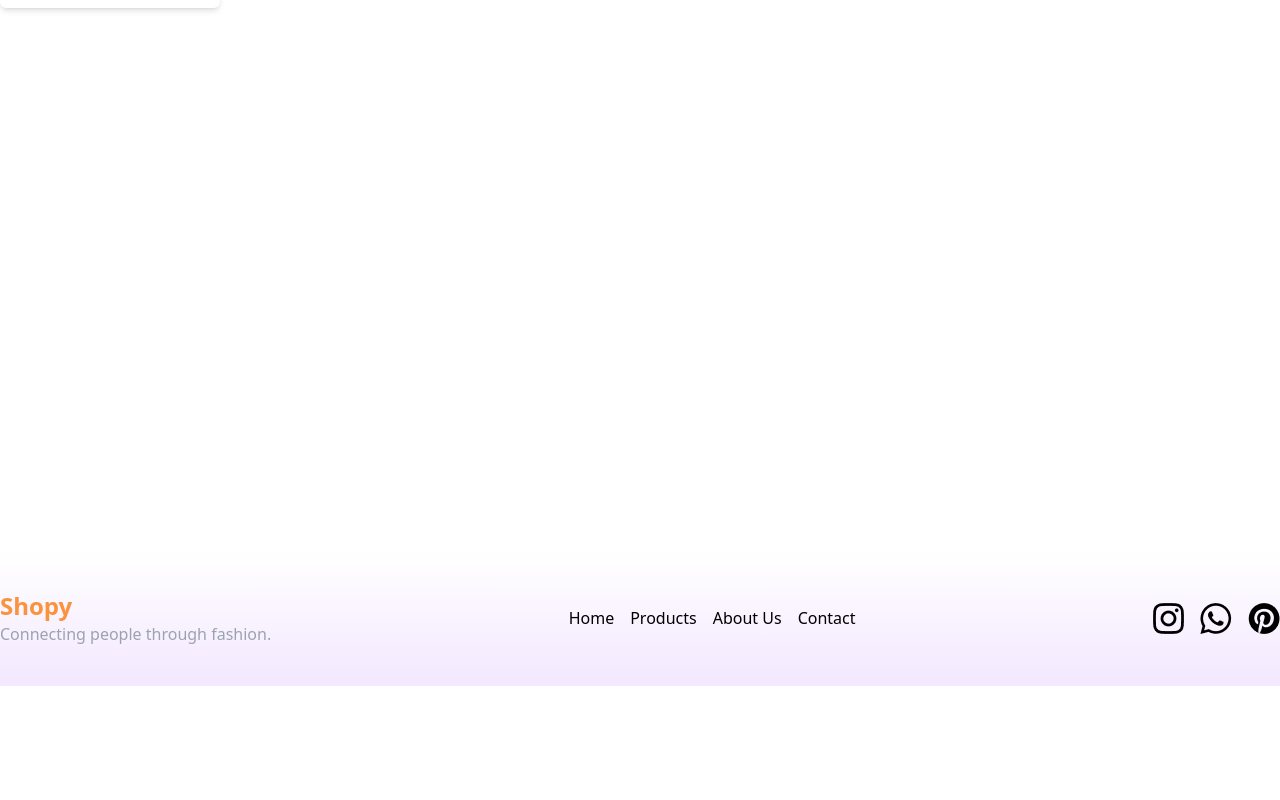
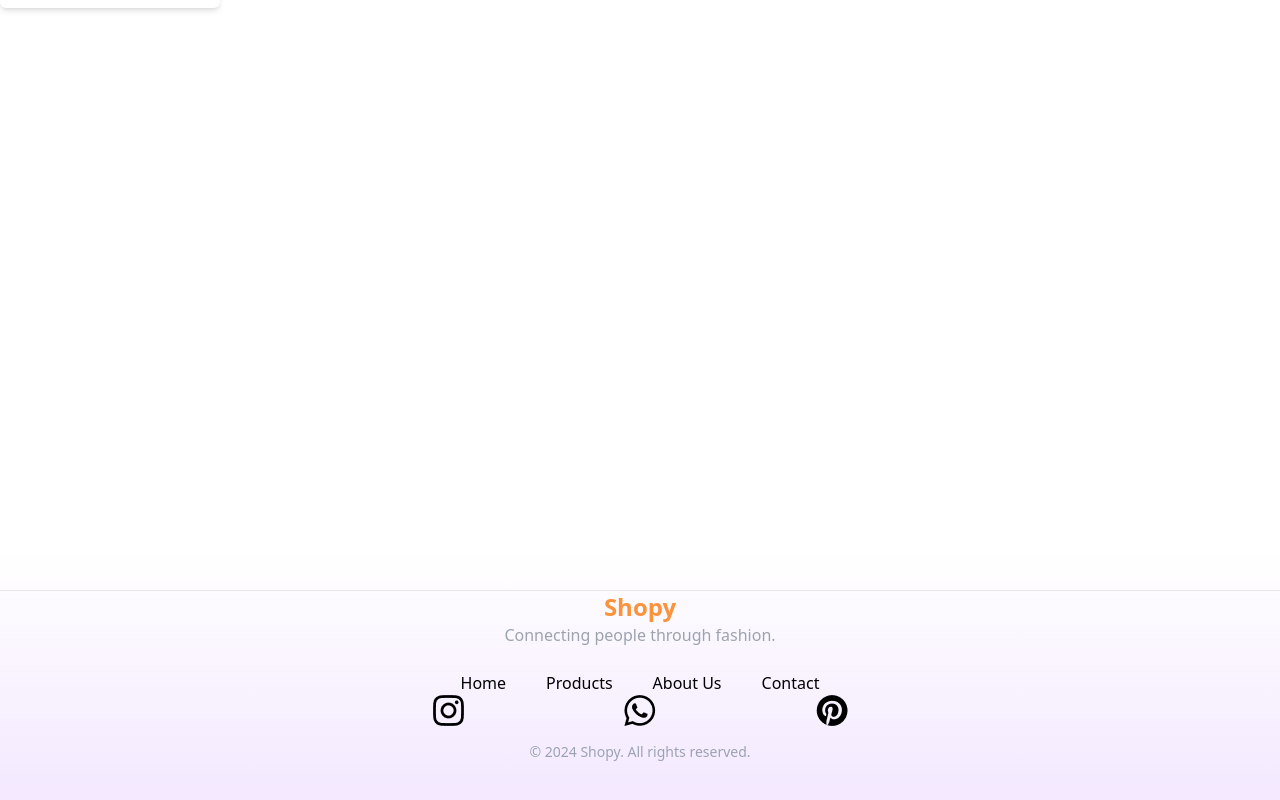
Before and after one commit to mohitparmar1/Shopy, a React (Vite) app: page /cart in a window 1280 px wide. Shown: the part 368-1168 px from the top of the page. Before the commit the page ends 1054 px from the top, so only its background shows below. Built offline with nearby package versions, Linux system fonts and the light colour scheme.

Commit message:
Changed footer
Updated the footer of home page , centered the content , added copyright for the webpage

```diff
--- a/src/Components/Footer.jsx
+++ b/src/Components/Footer.jsx
@@ -1,17 +1,66 @@
+// import React from "react";
+// import instaIcon from "../assets/instagram_icon.png";
+// import pintesterIcon from "../assets/pintester_icon.png";
+// import whatsappIcon from "../assets/whatsapp_icon.png";
+// const Footer = () => {
+//   return (
+//     <footer className="bg-gradient-to-t from-purple-100 to-white text-black py-10 ">
+//       <div className="container mx-auto flex flex-col md:flex-row items-center justify-between">
+//         <div className="mb-4 md:mb-0">
+//           <h2 className="text-2xl font-bold text-orange-400">Shopy</h2>
+//           <p className="text-gray-400">Connecting people through fashion.</p>
+//         </div>
+
+//         <div className="flex items-center space-x-4">
+//           <a href="#" className="hover:text-gray-400">
+//             Home
+//           </a>
+//           <a href="#" className="hover:text-gray-400">
+//             Products
+//           </a>
+//           <a href="#" className="hover:text-gray-400">
+//             About Us
+//           </a>
+//           <a href="#" className="hover:text-gray-400">
+//             Contact
+//           </a>
+//         </div>
+//         <div className="flex items-center gap-4">
+//           <div className="">
+//             <img src={instaIcon} />
+//           </div>
+//           <div className="">
+//             <img src={whatsappIcon} />
+//           </div>
+//           <div>
+//             <img src={pintesterIcon} />
+//           </div>
+//         </div>
+//       </div>
+//     </footer>
+//   );
+// };
+
+// export default Footer;
+
 import React from "react";
 import instaIcon from "../assets/instagram_icon.png";
+import pintesterIcon from "../assets/pintester_icon.png";
 import whatsappIcon from "../assets/whatsapp_icon.png";
-import pintesterIcon from "../assets/pintester_icon.png";
+
 const Footer = () => {
   return (
-    <footer className="bg-gradient-to-t from-purple-100 to-white text-black py-10 ">
-      <div className="container mx-auto flex flex-col md:flex-row items-center justify-between">
-        <div className="mb-4 md:mb-0">
+    <footer className="bg-gradient-to-t from-purple-100 to-white text-black py-10">
+      <div className="container mx-auto">
+<hr></hr>
+        <div className="text-center">
           <h2 className="text-2xl font-bold text-orange-400">Shopy</h2>
           <p className="text-gray-400">Connecting people through fashion.</p>
         </div>
+        <br />
 
-        <div className="flex items-center space-x-4">
+        <div className="text-center"> {/* Wrap both sections in a div with text-center */}
+          <div className="flex items-center justify-center space-x-10"> {/* Center the link section */}
             <a href="#" className="hover:text-gray-400">
               Home
             </a>
@@ -26,17 +75,23 @@ const Footer = () => {
             </a>
           </div>
 
-        <div className="flex items-center gap-4">
-          <div className="">
-            <img src={instaIcon} />
-          </div>
-          <div className="">
-            <img src={whatsappIcon} />
+          <div className="flex items-center justify-center gap-40"> {/* Center the icon section */}
+            <div>
+              <img src={instaIcon} alt="Instagram" />
             </div>
             <div>
-            <img src={pintesterIcon} />
+              <img src={whatsappIcon} alt="WhatsApp" />
+            </div>
+            <div>
+              <img src={pintesterIcon} alt="Pinterest" />
             </div>
           </div>
+        </div>
+
+      </div>
+
+      <div className="text-center mt-4">
+        <p className="text-sm text-gray-400">&copy; {new Date().getFullYear()} Shopy. All rights reserved.</p>
       </div>
     </footer>
   );
```
Lines whose indentation alone changed are shown as unchanged.
